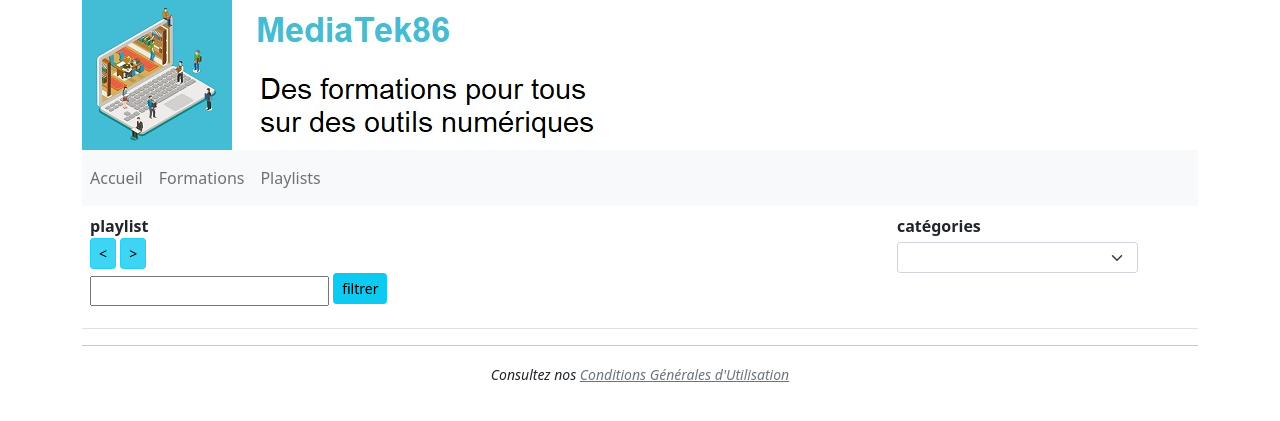
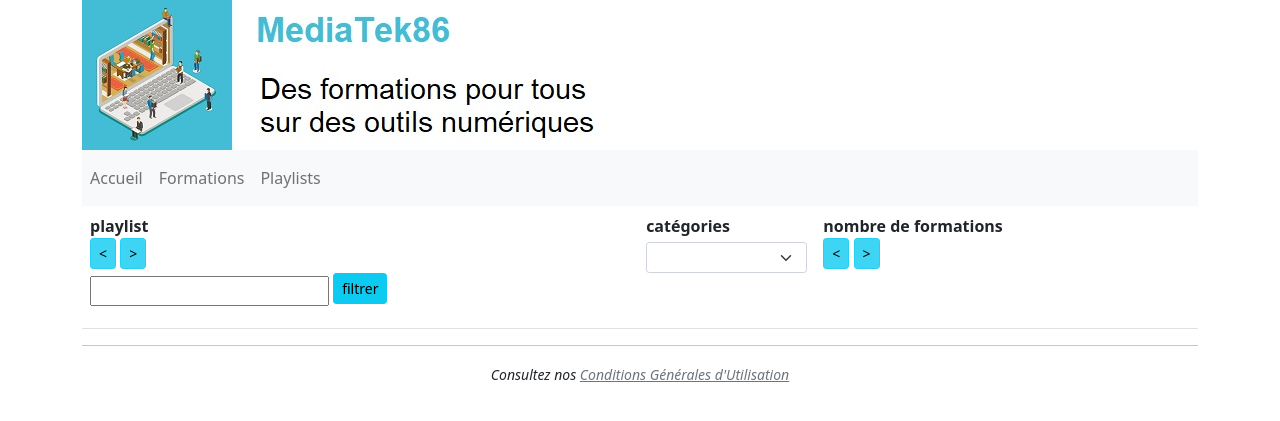
Before and after one commit to HZilla666/mediatekformation, a Symfony app: template templates/pages/playlists.html.twig in a window 1280 px wide. Shown: the top 421 px of the page. Run offline with Twig, Linux system fonts and the light colour scheme; the template is opened without the code that fills it, so the values that code supplies are empty; some libraries are stand-ins or nearby versions.

Commit message:
Mission 1 tache 2 ajout d'une fonctionalité

```diff
--- a/src/Controller/PlaylistsController.php
+++ b/src/Controller/PlaylistsController.php
@@ -61,6 +61,9 @@ class PlaylistsController extends AbstractController {
     #[Route('/playlists/tri/{champ}/{ordre}', name: 'playlists.sort')]
     public function sort($champ, $ordre): Response{
         switch($champ){
+            case "nbformations":
+                $playlists = $this->playlistRepository->findAllOrderByNbFormations($ordre);
+                break;
             case "name":
                 $playlists = $this->playlistRepository->findAllOrderByName($ordre);
                 break;
--- a/templates/pages/playlist.html.twig
+++ b/templates/pages/playlist.html.twig
@@ -9,6 +9,9 @@
                 {% for playlist in playlistcategories %}
                     {{ playlist.name }}&nbsp;
                 {% endfor %}
+            <br /><br />
+            <strong>Nb formation :</strong><br />
+                {{ playlist.nbFormations }}
             <br /><br />
             <strong>description :</strong><br />
                 {{ playlist.description|nl2br }}
--- a/templates/pages/playlists.html.twig
+++ b/templates/pages/playlists.html.twig
@@ -32,6 +32,11 @@
                         </select>
                     </form>
                 </th>
+                <th class="text-left align-top" scope="col">
+                    nombre de formations<br />
+                    <button type="button" class="btn btn-info btn-sm active" aria-pressed="true" onclick="location.href='{{ path('playlists.sort', {champ:'nbformations', ordre:'ASC'}) }}'">&lt;</button>
+                    <button type="button" class="btn btn-info btn-sm active" aria-pressed="true" onclick="location.href='{{ path('playlists.sort', {champ:'nbformations', ordre:'DESC'}) }}'">&gt;</button>
+                </th>
                 <th class="text-center align-top" scope="col">
                     &nbsp;
                 </th>
@@ -55,6 +60,9 @@
                                 {% endfor %}
                             {% endif %}
                         </td>
+                        <td class="text-left">
+                            {{ playlists[k].nbFormations }}
+                        </td>
                         <td class="text-center">
                             <a href="{{ path('playlists.showone', {id:playlists[k].id}) }}" class="btn btn-secondary">Voir détail</a>
                         </td>
```
Also changed, not shown: src/Entity/Playlist.php (+10 -0 lines), src/Repository/PlaylistRepository.php (+16 -0 lines), src/Controller/AccueilController.php (line endings or trailing spaces).
